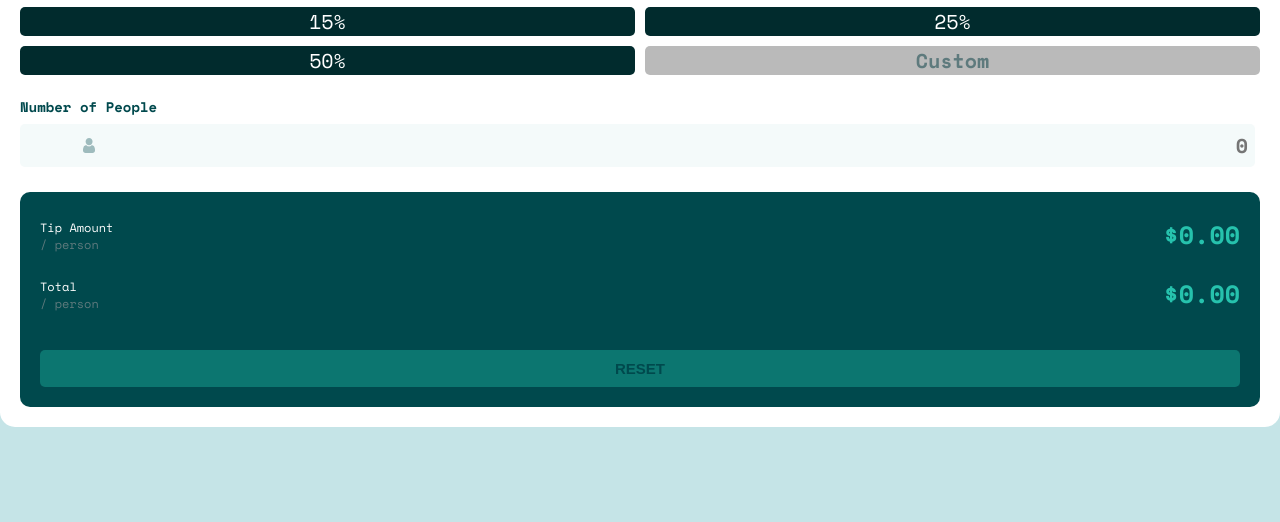
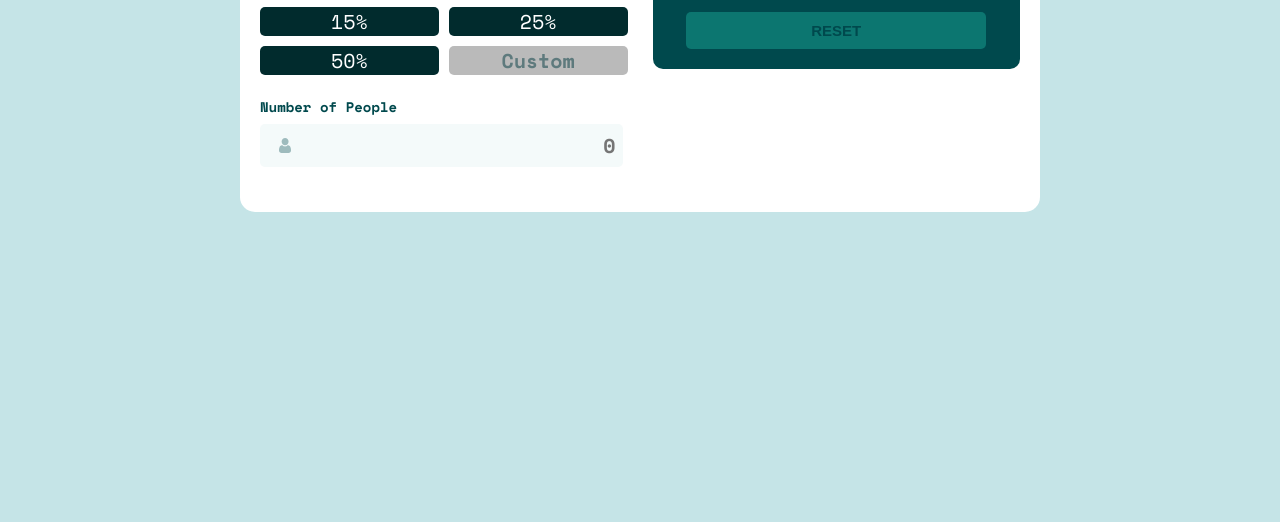
Before and after one commit to Joaovitorsw/tip-calculator-app, a plain HTML site: page index.html in a window 1280 px wide. Shown: the part 278-800 px from the top of the page. Drawn offline with nearby package versions, Linux system fonts and the light colour scheme.

Commit message:
✨ feat: desktop mediaquery

```diff
--- a/index.html
+++ b/index.html
@@ -42,6 +42,7 @@
       </div>
 
       <div class="card-result">
+        <div>
           <div class="card-tip-amount">
             <span class="tip-amount"
               >Tip Amount <span class="person">/ person</span></span
@@ -51,6 +52,7 @@
             <span class="total">Total <span class="person">/ person</span></span
             ><span class="dolar">$<span class="result-total">0.00</span></span>
           </div>
+        </div>
         <button class="reset" disabled>Reset</button>
       </div>
     </div>
--- a/style.css
+++ b/style.css
@@ -113,7 +113,6 @@ input::-webkit-inner-spin-button {
   -webkit-appearance: none;
   margin: 0;
 }
-
 
 input[type="number"] {
   -moz-appearance: textfield;
@@ -247,3 +246,44 @@ input[type="number"] {
 .reset:disabled {
   background-color: #1fb8a367;
 }
+
+@media screen and (min-width: 600px) {
+  body {
+    display: flex;
+    flex-direction: column;
+    justify-content: center;
+    align-items: center;
+  }
+  .splitter-card {
+    max-width: 800px;
+    max-height: 630px;
+    grid-template-columns: 1fr 1fr;
+  }
+  .card-bill,
+  .card-people,
+  .card-tip {
+    grid-column: 1;
+  }
+
+  .card-result {
+    width: 100%;
+    height: 100%;
+    grid-column: 2;
+    grid-row: 1/4;
+    justify-content: space-between;
+  }
+
+  .dolar,
+  .result-amount {
+    font-size: 35px;
+  }
+  .tip-amount,
+  .total {
+    font-size: 15px;
+  }
+  .reset {
+    align-self: center;
+    width: 100%;
+    max-width: 300px;
+  }
+}
```
Lines whose indentation alone changed are shown as unchanged.
